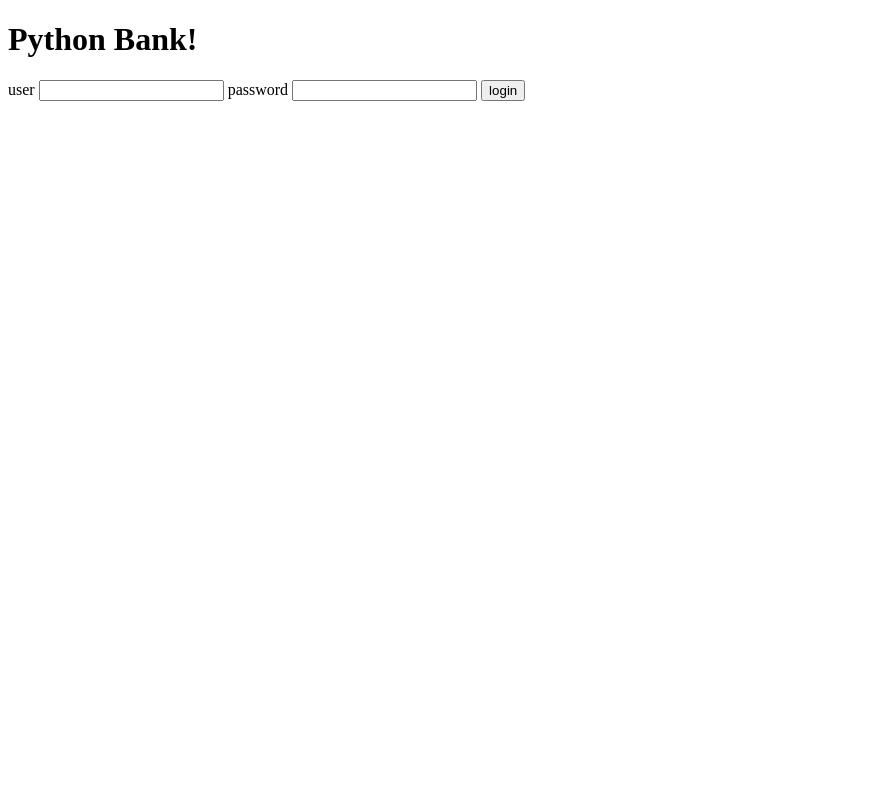
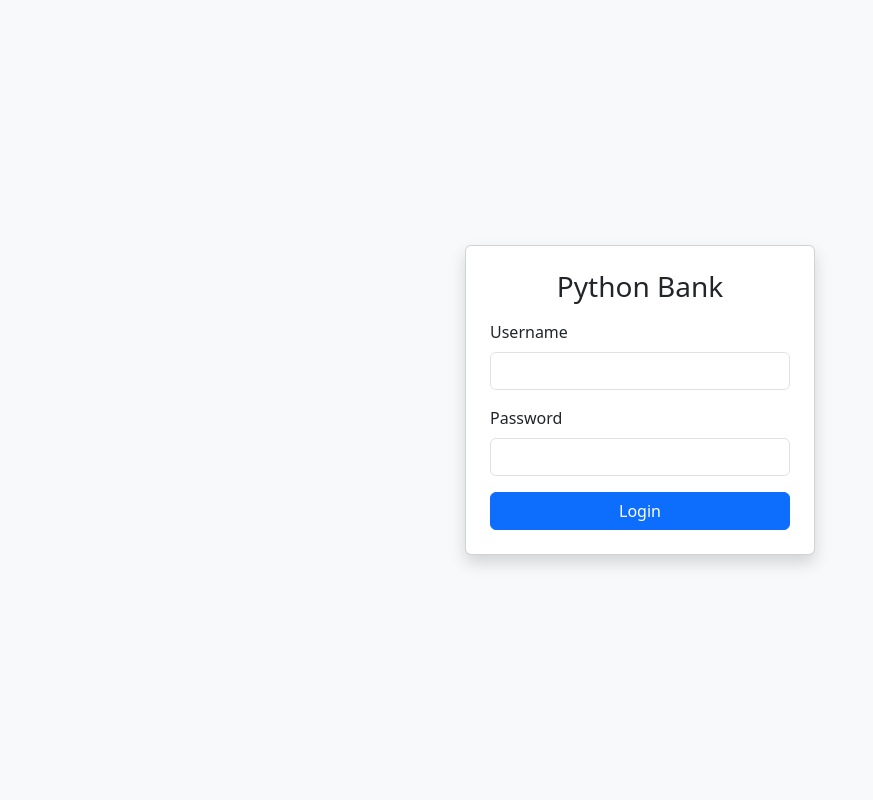
Before and after one commit to salierismuse/pythonbank, a Flask app: page / in a window 1280 px wide. Shown: the whole page, without its empty margins (0-873 px from the left). Run offline with Flask 3, Linux system fonts and the light colour scheme.

Commit message:
Update home.html

```diff
--- a/templates/home.html
+++ b/templates/home.html
@@ -1,16 +1,25 @@
 <!DOCTYPE html>
 <html>
 <head>
-    <title>Flask Bank</title>
+    <title>Python Bank</title>
+    <link href="https://cdn.jsdelivr.net/npm/bootstrap@5.3.0/dist/css/bootstrap.min.css" rel="stylesheet">
 </head>
-<body>
-    <h1>Python Bank!</h1>
+<body class="bg-light d-flex justify-content-center align-items-center vh-100">
+
+<div class="card p-4 shadow" style="width: 350px;">
+    <h3 class="text-center mb-3">Python Bank</h3>
     <form method="post">
-        <label for="un">user</label>
-        <input type="text" name="un">
-        <label for="password">password</label>
-        <input type="text" name="pw">
-        <button type="submit">login</button>
+        <div class="mb-3">
+            <label for="un" class="form-label">Username</label>
+            <input name="un" id="un" type="text" class="form-control" required>
+        </div>
+        <div class="mb-3">
+            <label for="pw" class="form-label">Password</label>
+            <input name="pw" id="pw" type="password" class="form-control" required>
+        </div>
+        <button type="submit" class="btn btn-primary w-100">Login</button>
     </form>
+</div>
+
 </body>
 </html>
```
